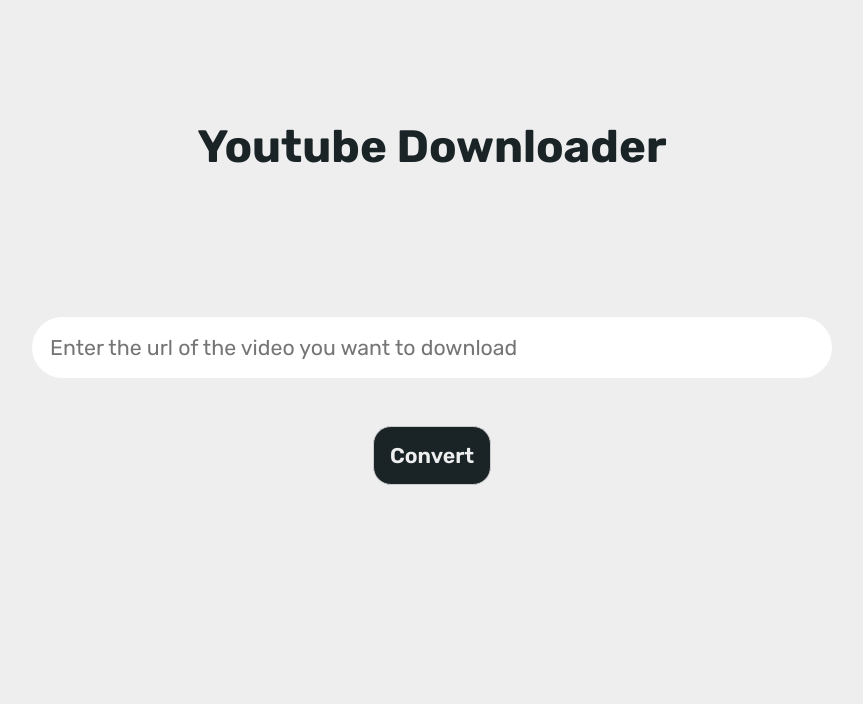
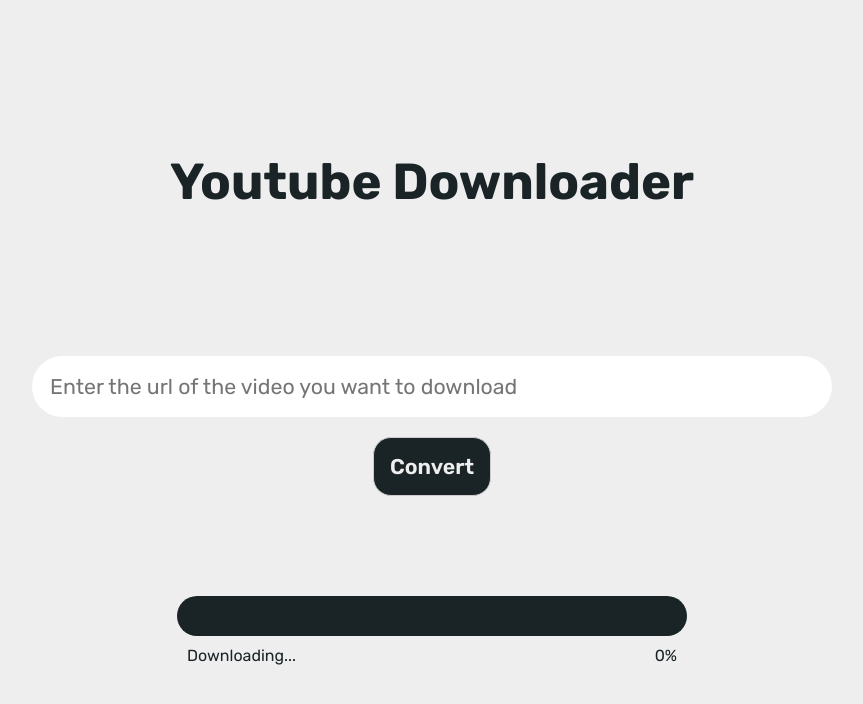
Before and after one commit to TrAyZeN/youtube-downloader, a Svelte app in the folder frontend/: page / in a window 1280 px wide. Shown: the top 704 px of the page, without its empty margins (208-1071 px from the left). Built offline with nearby package versions, Linux system fonts and the light colour scheme.

Commit message:
Style progress bar

```diff
--- a/frontend/src/App.svelte
+++ b/frontend/src/App.svelte
@@ -6,30 +6,32 @@
     let url = '';
     let eventSource = null;
     let progress = 0;
+    let downloaded = false;
 
-    function yeas() {
+    function convert() {
         if (eventSource != null) {
             return;
         }
 
         eventSource = new EventSource(
-            `http://localhost:3001/api/convert?url=${encodeURIComponent(url)}&format=mp3`
+            `/api/convert?url=${encodeURIComponent(url)}&format=mp3`
         );
 
         eventSource.addEventListener('message', (e) => {
-            console.log(`Got a message: ${e.data}`);
+            console.log(e);
             progress = 0;
         });
 
         eventSource.addEventListener('progress', (e) => {
-            console.log(`Got progress: ${e.data}`);
+            console.log(e);
             progress = Math.floor(JSON.parse(e.data).progress * 100);
         });
 
-        eventSource.addEventListener('done', (e) => {
+        eventSource.addEventListener('done', (_) => {
             progress = 100;
             eventSource.close();
             eventSource = null;
+            downloaded = true;
         });
 
         eventSource.addEventListener('error', (e) => {
@@ -37,6 +39,10 @@
             eventSource.close();
             eventSource = null;
         });
+    }
+
+    function download() {
+        console.log('hello');
     }
 </script>
 
@@ -48,8 +54,18 @@
         type="text"
         placeholder="Enter the url of the video you want to download"
     >
-    <button on:click={yeas}>Convert</button>
-    <ProgressBar progress={progress} />
+    {#if !downloaded}
+        <button on:click={convert}>Convert</button>
+    {:else}
+        <button on:click={download}>Download</button>
+    {/if}
+    <div class="progress">
+        <ProgressBar progress={progress} barColor='#eeeeee' containerColor='#1a2326' />
+        <div class="progress-text">
+            <p>Downloading...</p>
+            <p>{progress}%</p>
+        </div>
+    </div>
 </main>
 
 <style lang="scss">
@@ -71,9 +87,9 @@
     }
 
     h1 {
-        font-size: 34pt;
+        font-size: 38pt;
         color: $secondary;
-        margin: 6rem;
+        margin: 8rem;
     }
 
     input {
@@ -83,7 +99,7 @@
         border-radius: 50px;
         font-size: 16pt;
         width: 800px;
-        margin: 3rem;
+        margin: 1rem;
     }
 
     button {
@@ -93,7 +109,33 @@
         font-weight: 600;
         padding: 16px;
         font-size: 16pt;
+        margin: 4px;
+        transition: 0.2s;
     }
+
+    button:hover {
+        padding: 20px;
+        margin: 0px;
+    }
+
+    .progress {
+        margin: 20px;
+        margin-top: 6rem;
+
+        .progress-text {
+            display: flex;
+            flex-direction: row;
+            align-items: center;
+            justify-content: space-between;
+            padding: 0 10px;
+
+            p {
+                margin: 0;
+                margin-top: 10px;
+            }
+        }
+    }
+
 
     @media (min-width: 640px) {
         main {
--- a/frontend/src/ProgressBar.svelte
+++ b/frontend/src/ProgressBar.svelte
@@ -6,7 +6,7 @@
     // Color of the container
     export let containerColor = "red";
     // Border radius in pixel
-    export let radius = 6;
+    export let radius = 50;
 </script>
 
 <main style="
@@ -21,12 +21,19 @@
     </div>
 </main>
 
-<style>
+<style lang="scss">
     main {
-        height: 20px;
-    }
+        display: flex;
+        justify-content: flex-start;
+        align-items: center;
 
-    .bar {
-        height: 100%;
+        height: 40px;
+        width: 500px;
+        padding: 0 5px;
+
+        .bar {
+            height: 30px;
+            width: 0;
+        }
     }
 </style>
```
